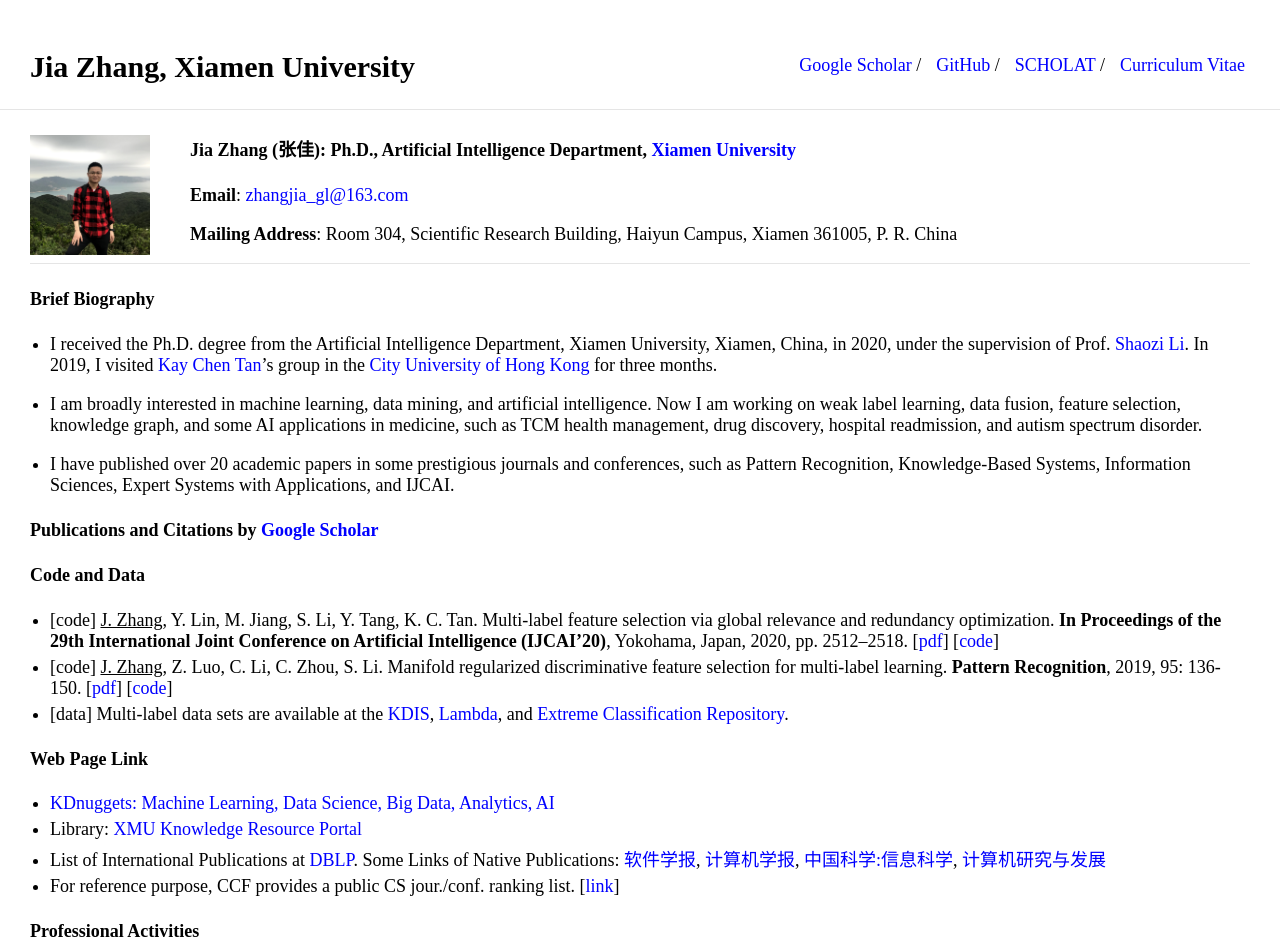
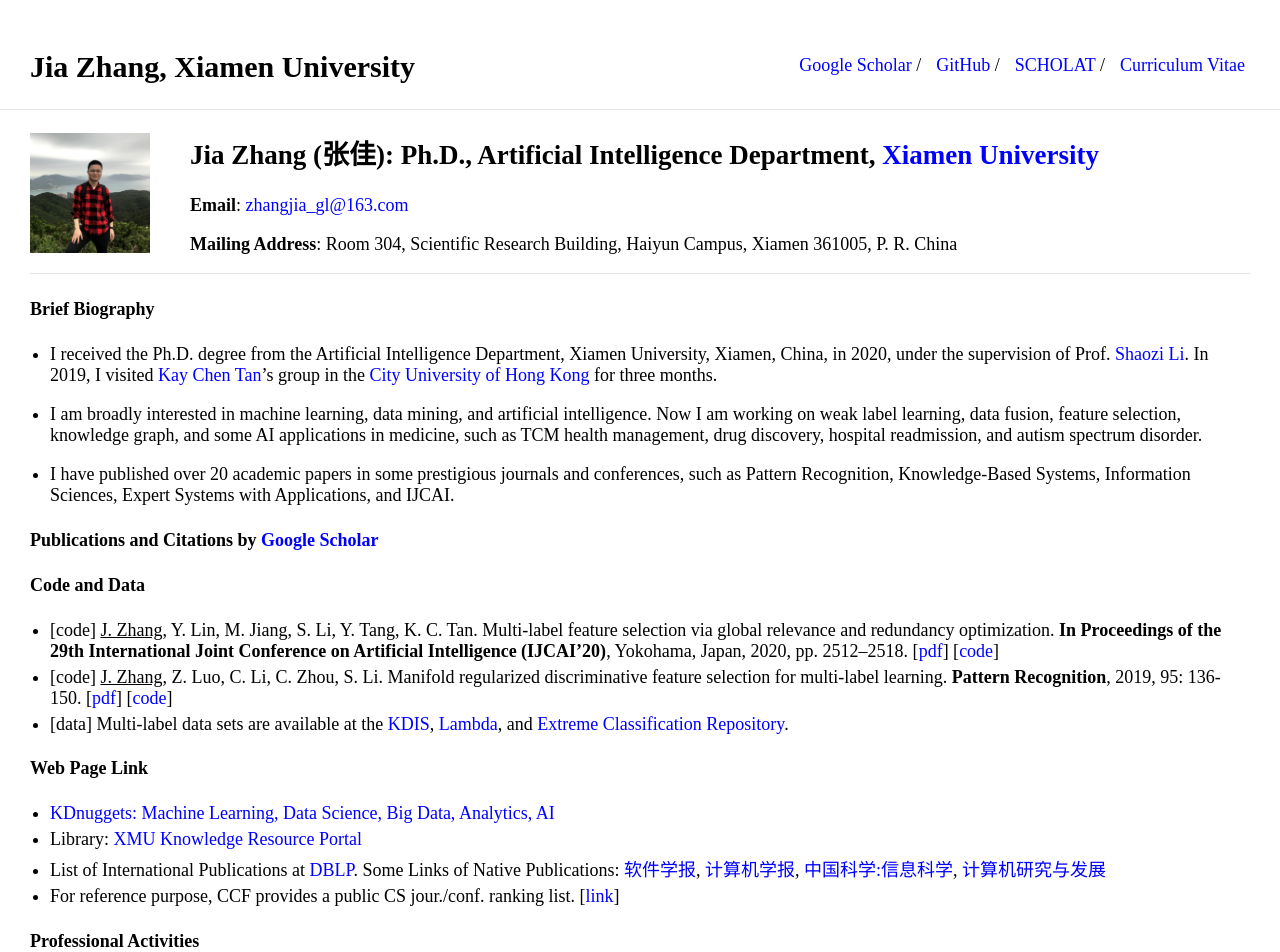
Before and after one commit to jiazhang-ml/jiazhang-ml.github.io, a Jekyll site: the page built from index.md, in a window 1280 px wide. Shown: the top 952 px of the page. Built offline with Jekyll 4.4.1, drawn with Linux system fonts in a browser that asks for light colours.

```diff
--- a/index.md
+++ b/index.md
@@ -5,7 +5,7 @@ layout: default
 
 <img class="profile-picture" src="1.jpg">
 
-#### **Jia Zhang (张佳)**: Ph.D., Artificial Intelligence Department, [Xiamen University](https://www.xmu.edu.cn/)
+## **Jia Zhang (张佳)**: Ph.D., Artificial Intelligence Department, [Xiamen University](https://www.xmu.edu.cn/)
 
 **Email**: [zhangjia_gl@163.com](mailto:zhangjia_gl@163.com)
 
```
